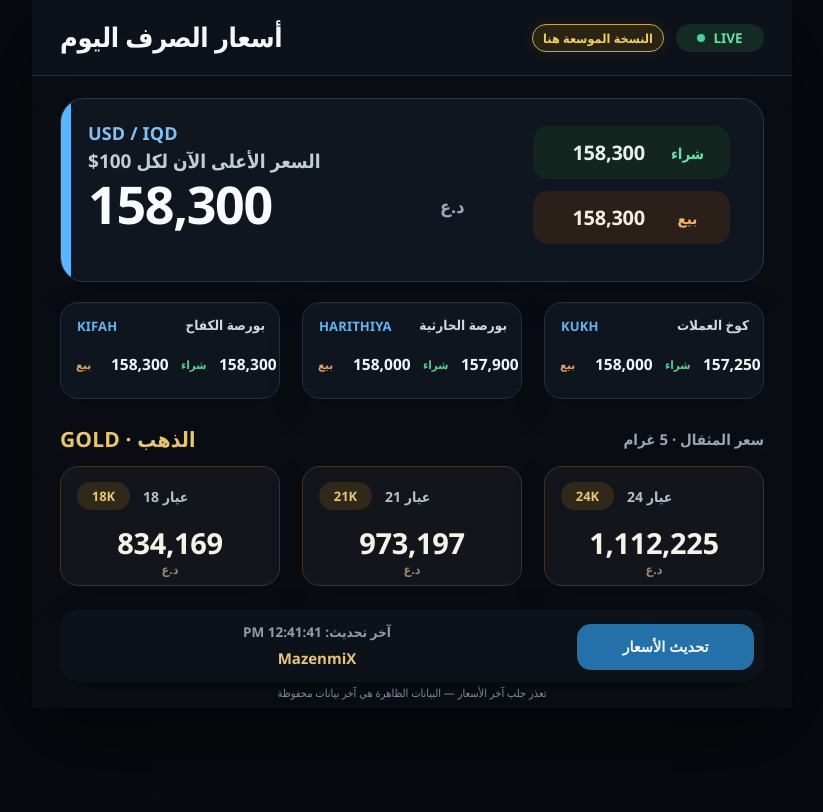
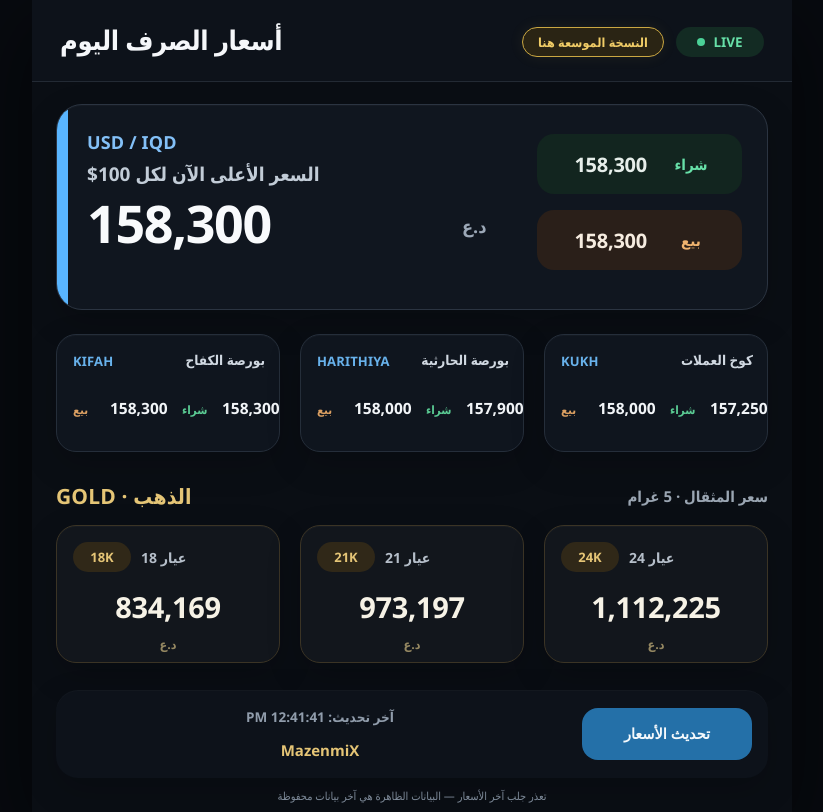
Before and after one commit to mazenmix/MX-TV, a plain HTML site: page web/index.html in a window 1280 px wide. Shown: the whole page, without its empty margins (228-1051 px from the left). Drawn offline with Linux system fonts and the light colour scheme; no server answers.

Commit message:
Make MX Dollar main cards roomier and cleaner

```diff
--- a/web/index.html
+++ b/web/index.html
@@ -86,6 +86,45 @@ body{display:block;min-height:100dvh}
 .err{font-size:11px!important}
 .hero,.source,.goldcard,.footer{box-shadow:0 12px 34px rgba(0,0,0,.18),inset 0 1px 0 rgba(255,255,255,.025)}
 
+
+/* MX main layout comfort upgrade */
+#viewport{height:812px!important}
+#app{height:812px!important}
+.header{height:82px!important}
+.brand{top:20px!important}
+.betaLink{top:27px!important;height:30px!important;width:142px!important;border-radius:15px!important}
+.live{top:27px!important;height:30px!important;border-radius:15px!important}
+.hero{left:24px!important;top:104px!important;width:712px!important;height:206px!important;border-radius:26px!important}
+.accent{height:206px!important;width:11px!important}
+.usdlabel{left:30px!important;top:23px!important;width:210px!important}
+.heroar{left:30px!important;top:55px!important;width:330px!important}
+.mainprice{left:30px!important;top:86px!important;width:385px!important}
+.iqd{left:405px!important;top:101px!important;width:65px!important}
+.chip{left:480px!important;width:205px!important;height:60px!important;border-radius:17px!important;padding:0 7px!important}
+.buy{top:29px!important}.sell{top:105px!important}
+.chiplabel{width:88px!important}.chipval{width:102px!important}
+.source{top:334px!important;width:224px!important;height:118px!important;border-radius:20px!important}
+.s1{left:24px!important}.s2{left:268px!important}.s3{left:512px!important}
+.code{left:16px!important;top:14px!important;width:86px!important;height:24px!important;line-height:24px!important}
+.arname{left:96px!important;top:12px!important;right:14px!important;height:27px!important;line-height:27px!important}
+.selllab{left:16px!important;top:61px!important;width:34px!important}
+.sellvalue{left:53px!important;top:59px!important;width:72px!important}
+.buylab{left:125px!important;top:61px!important;width:39px!important}
+.buyvalue{left:165px!important;top:59px!important;right:12px!important}
+.goldtitle{left:24px!important;top:479px!important;width:330px!important;height:34px!important;line-height:34px!important}
+.goldsub{left:406px!important;top:479px!important;width:330px!important;height:34px!important;line-height:34px!important}
+.goldcard{top:525px!important;width:224px!important;height:138px!important;border-radius:20px!important}
+.g18{left:24px!important}.g21{left:268px!important}.g24{left:512px!important}
+.kbadge{left:16px!important;top:16px!important;width:58px!important;height:30px!important;border-radius:15px!important}
+.kar{left:84px!important;top:16px!important;right:16px!important;height:30px!important}
+.gprice{left:14px!important;top:59px!important;right:14px!important;height:42px!important}
+.giqd{left:16px!important;top:108px!important;right:16px!important;height:20px!important}
+.footer{left:24px!important;top:690px!important;width:712px!important;height:88px!important;border-radius:22px!important}
+.updated{left:14px!important;top:12px!important;width:500px!important;height:30px!important}
+.sig{left:14px!important;top:47px!important;width:500px!important;height:26px!important}
+.refresh{left:526px!important;top:18px!important;width:170px!important;height:52px!important;border-radius:16px!important}
+.err{left:24px!important;top:786px!important;width:712px!important;height:20px!important;line-height:20px!important}
+
 </style>
 </head>
 <body>
@@ -106,7 +145,7 @@ body{display:block;min-height:100dvh}
 </div></div>
 <script>
 const DATA_URL='/api/market';const $=id=>document.getElementById(id);const fmt=n=>Number(n||0).toLocaleString('en-US');let lastData=null;
-function fit(){const DESIGN_W=760,DESIGN_H=708;const viewportWidth=(window.visualViewport&&window.visualViewport.width)||window.innerWidth||document.documentElement.clientWidth;const available=Math.max(280,viewportWidth);const scale=Math.min(available/DESIGN_W,1);const vp=$('viewport'),app=$('app');vp.style.width=(DESIGN_W*scale)+'px';vp.style.height=(DESIGN_H*scale)+'px';vp.style.margin='0 auto';vp.style.transform='none';app.style.transform='scale('+scale+')'}
+function fit(){const DESIGN_W=760,DESIGN_H=812;const viewportWidth=(window.visualViewport&&window.visualViewport.width)||window.innerWidth||document.documentElement.clientWidth;const available=Math.max(280,viewportWidth);const scale=Math.min(available/DESIGN_W,1);const vp=$('viewport'),app=$('app');vp.style.width=(DESIGN_W*scale)+'px';vp.style.height=(DESIGN_H*scale)+'px';vp.style.margin='0 auto';vp.style.transform='none';app.style.transform='scale('+scale+')'}
 window.addEventListener('resize',fit,{passive:true});window.addEventListener('orientationchange',()=>setTimeout(fit,120),{passive:true});if(window.visualViewport)window.visualViewport.addEventListener('resize',fit,{passive:true});document.addEventListener('DOMContentLoaded',fit);fit();
 function clockFromIso(iso){try{return new Intl.DateTimeFormat('en-US',{timeZone:'Asia/Baghdad',hour:'2-digit',minute:'2-digit',second:'2-digit',hour12:true}).format(new Date(iso))}catch(e){return new Date().toLocaleTimeString('ar-IQ')}}
 function stampRefreshTime(){$('updated').textContent='آخر تحديث: '+clockFromIso(new Date().toISOString())}
```
